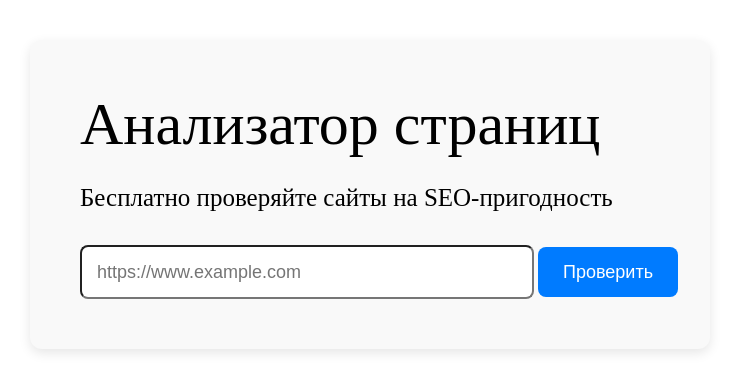
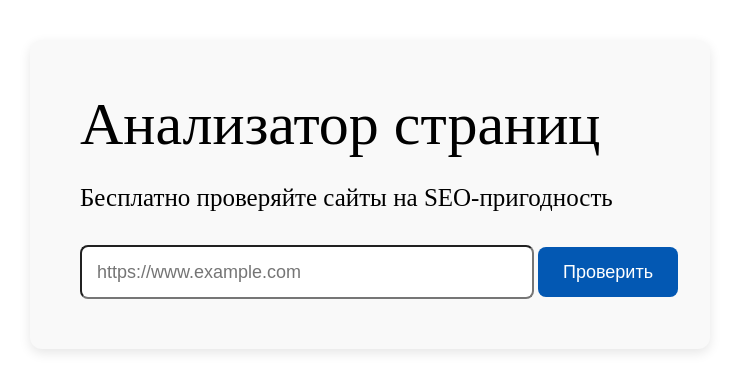
Before and after one commit to A-leks-andr/python-project-83, a Flask app: page / in a window 1280 px wide. Shown: the part 53-445 px from the top of the page, without its empty margins (270-1009 px from the left). Run offline with Flask 3, Linux system fonts and the light colour scheme.

Commit message:
fix main.css

```diff
--- a/page_analyzer/static/main.css
+++ b/page_analyzer/static/main.css
@@ -25,7 +25,6 @@ body {
 	color: #fff;
 	font-size: 20px;
 	text-decoration: none;
-	color: #fff;
 }
 
  nav {
@@ -93,7 +92,7 @@ form {
 	height: 50px;
     font-size: 18px;
     padding: 0 25px;
-    background-color: #007bff;
+    background-color: #0358b3;
     color: white;
     border: none;
     border-radius: 8px;
```
